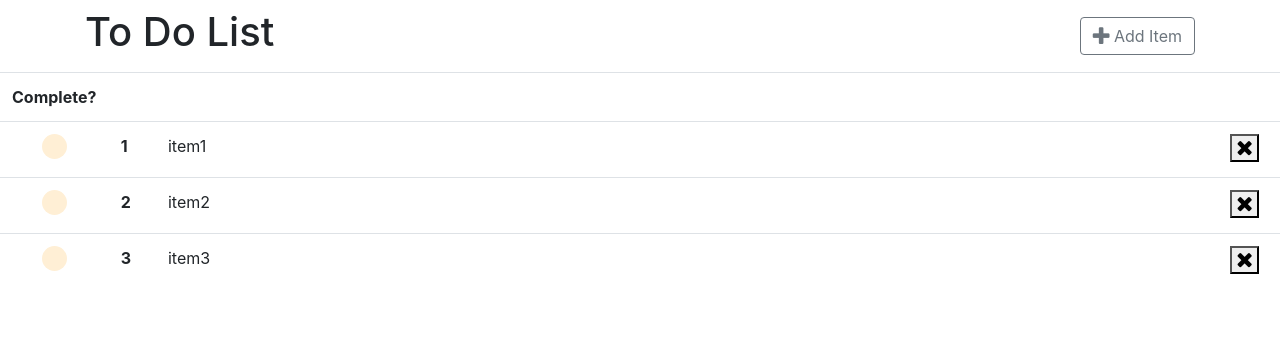
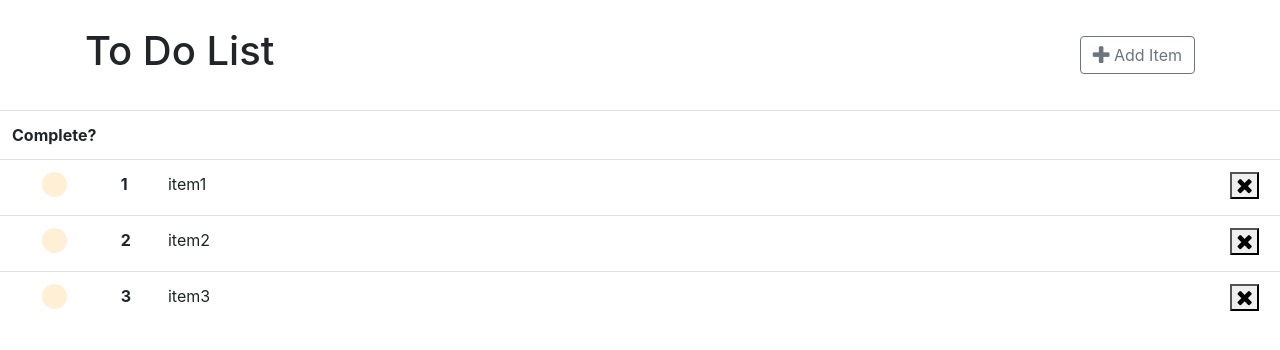
Before and after one commit to sysani/simple-react-todolist, a React (Create React App) app: page / in a window 1280 px wide. Shown: the top 350 px of the page. Built offline with nearby package versions, Linux system fonts and the light colour scheme.

Commit message:
fixing up some css and list design stuff

```diff
--- a/src/App.css
+++ b/src/App.css
@@ -4,6 +4,10 @@
 
 .App-link {
   color: #61dafb;
+}
+
+h1 {
+  padding: 10% 0%;
 }
 
 .fs {
--- a/src/components/ListComponent.js
+++ b/src/components/ListComponent.js
@@ -21,7 +21,6 @@ class List extends Component {
     super(props);
     this.state= {
       items: this.props.items,
-      numItems: this.props.items.length
     }
   }
 
```
